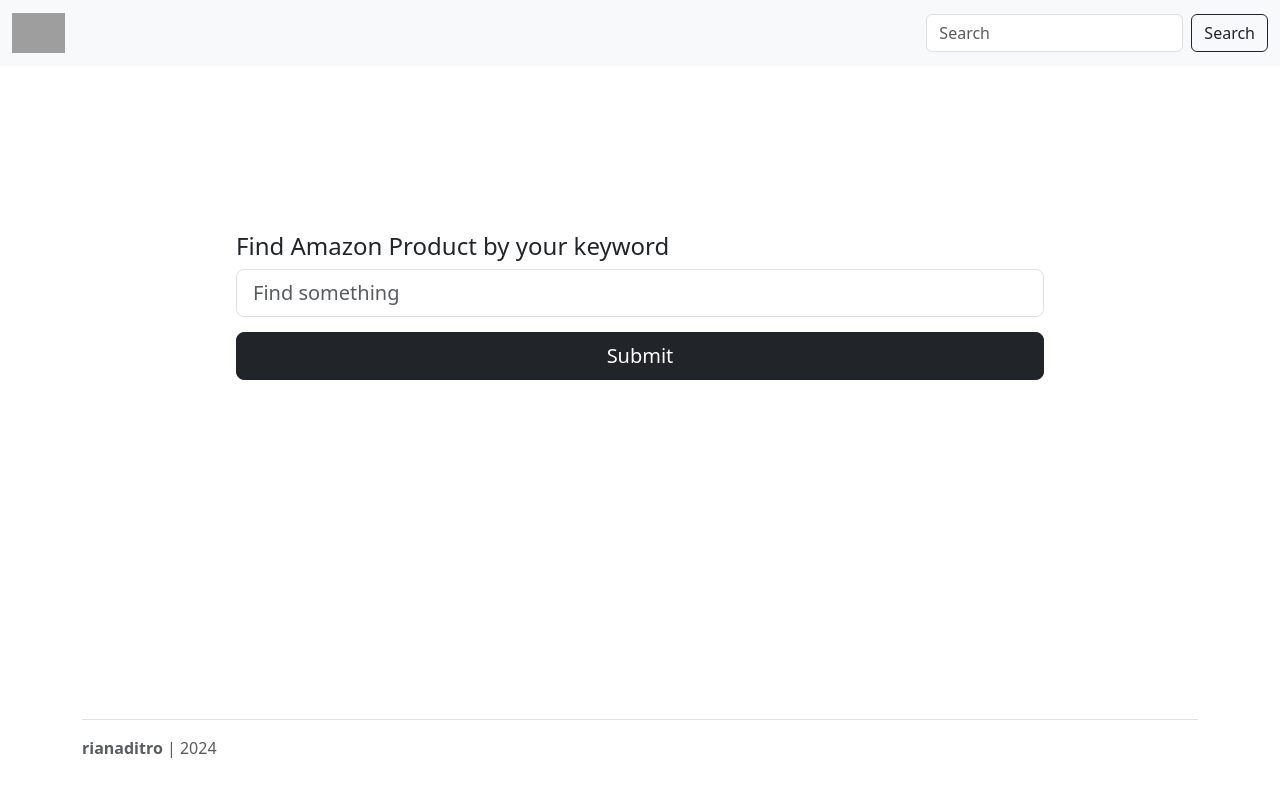
After one commit to rianaditro/amazon_live_scraping, a Flask app: template templates/homepage.html in a window 1280 px wide. The commit adds this page. Run offline with Flask 3, Linux system fonts and the light colour scheme; the template is opened without the code that fills it, so the values that code supplies are empty; some libraries are stand-ins or nearby versions; grey boxes are pictures that could not be loaded.

Commit message:
feat: add homepage

```diff
--- /dev/null
+++ b/templates/homepage.html
@@ -0,0 +1,16 @@
+{% extends "index.html" %}
+{% block homepage %}
+<div class="container" style="padding: 150px;">
+    <div class="cover-container d-flex h-100 p-3 mx-auto flex-column">
+        <form action="/scraping" method="post">
+            <h4>Find Amazon Product by your keyword</h4>
+            <div class="input-group input-group-lg">
+                <input name="keyword" type="text" class="form-control" placeholder="Find something" aria-label="Sizing example input" aria-describedby="inputGroup-sizing-lg">
+            </div>
+            <div class="d-grid gap-2" style="padding-top: 15px;">
+                <button type="submit" class="btn btn-dark btn-lg">Submit</button>
+            </div>
+        </form>
+    </div>
+</div>
+{% endblock %}
--- a/templates/index.html
+++ b/templates/index.html
@@ -19,19 +19,7 @@
             </form>
         </div>
       </nav>
-    <div class="container" style="padding: 150px;">
-        <div class="cover-container d-flex h-100 p-3 mx-auto flex-column">
-            <form action="/scraping" method="post">
-                <h4>Find Amazon Product by your keyword</h4>
-                <div class="input-group input-group-lg">
-                    <input name="keyword" type="text" class="form-control" placeholder="Find something" aria-label="Sizing example input" aria-describedby="inputGroup-sizing-lg">
-                </div>
-                <div class="d-grid gap-2" style="padding-top: 15px;">
-                    <button type="submit" class="btn btn-dark btn-lg">Submit</button>
-                </div>
-            </form>
-        </div>
-    </div>
+    {% block homepage %} {% endblock %}
     <div class="container fixed-bottom">
         <footer class="d-flex flex-wrap justify-content-between align-items-center py-3 my-4 border-top">
           <div class="col-md-4 d-flex align-items-center">
--- a/views.py
+++ b/views.py
@@ -6,7 +6,7 @@ bp = Blueprint("main",__name__)
 
 @bp.route('/')
 def index():
-    return render_template("index.html")
+    return render_template("homepage.html")
 
 @bp.route('/scraping',methods=["GET","POST"])
 def scraping():
```
